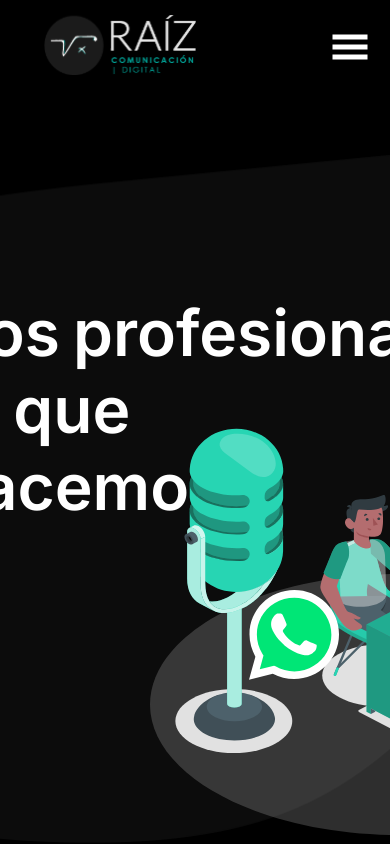
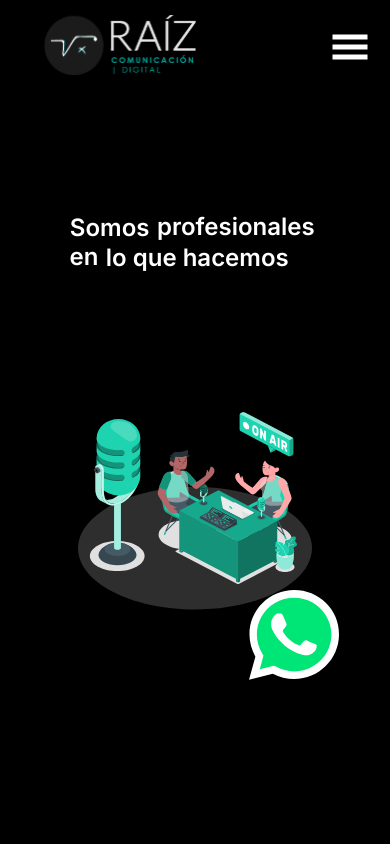
Before and after one commit to jeronimogarcia/ProyectoCoder, a React (Create React App) app: page / in a window 390 px wide. Shown: the top 844 px of the page. Built offline with nearby package versions, Linux system fonts and the light colour scheme.

Commit message:
TitleMediaQuery

```diff
--- a/src/Components/Title/Text.js
+++ b/src/Components/Title/Text.js
@@ -3,6 +3,7 @@ import styles from "./Title.module.css";
 
 const Text = () => {
   return (
+    <div className={styles.TitleMainContainer}>
       <div className={styles.TitleContainer}>
         <div className={styles.UpContainer}>
           <span className={styles.Font}>Somos</span>
@@ -29,7 +30,8 @@ const Text = () => {
             </div>
           </div>
           <div>
-          <span className={styles.Font}>lo que hacemos</span>
+            <span className={`${styles.Font} ${styles.BottomText}` }>lo que hacemos</span>
+          </div>
         </div>
       </div>
     </div>
--- a/src/Components/Title/Title.module.css
+++ b/src/Components/Title/Title.module.css
@@ -5,28 +5,32 @@
   top: 114px;
   display: flex;
   flex-direction: row-reverse;
+  padding-top: 30px;
   height: 1000px;
 }
 
 /* Text */
 
+.TitleMainContainer {
+  width: 50%;
+}
+
 .TitleContainer {
-  right: 15%;
   position: relative;
-  top: 18%;
+  top: 15%;
+  left: 8%;
 }
 
 .TitleContainer span {
   color: white;
 }
 
-.Font{
+.Font {
   font-weight: 600;
   font-size: 64px;
 }
 
-
-.TitleContainer .UpContainer {
+.UpContainer {
   position: relative;
   right: 94px;
 }
@@ -49,7 +53,7 @@
   transform-style: preserve-3d;
 }
 
-.TitleContainer .UpContainer .FlipCard .FlipInner .UpFlipCardFront,
+.UpFlipCardFront,
 .UpFlipCardBack {
   position: absolute;
   width: 100%;
@@ -60,7 +64,7 @@
   backface-visibility: hidden;
 }
 
-.TitleContainer .UpContainer .FlipCard .FlipInner .UpFlipCardFront{
+.UpFlipCardFront {
   position: absolute;
   color: white;
   transform: rotateX(-180deg);
@@ -70,7 +74,7 @@
   animation-fill-mode: forwards;
 }
 
-.TitleContainer .UpContainer .FlipCard .FlipInner .UpFlipCardBack{
+.UpFlipCardBack {
   position: absolute;
   left: 185px;
   display: block;
@@ -85,10 +89,7 @@
 
 /* */
 
-.TitleContainer .BottomContainer{
-}
-
-.TitleContainer .BottomContainer .FlipCard .FlipInner .BottomFlipCardFront,
+.BottomFlipCardFront,
 .BottomFlipCardBack {
   position: absolute;
   width: 100%;
@@ -99,7 +100,7 @@
   backface-visibility: hidden;
 }
 
-.TitleContainer .BottomContainer .FlipCard .FlipInner .BottomFlipCardFront{
+.BottomFlipCardFront {
   position: absolute;
   left: -150px;
   top: 0;
@@ -111,7 +112,7 @@
   animation-fill-mode: forwards;
 }
 
-.TitleContainer .BottomContainer .FlipCard .FlipInner .BottomFlipCardBack {
+.BottomFlipCardBack {
   position: absolute;
   left: -150px;
   top: 0;
@@ -146,19 +147,155 @@
 
 /* Image */
 
-.ImgContainer{
-    padding-top: 30px;
+.ImgContainer {
+  width: 50%;
 }
 
-.Fondo{
+.Fondo {
   position: absolute;
   left: 0;
-    width: 750px;
+  /* width: 750px; */
+  width: 40vw;
+  max-width: 750px;
 }
 
-.Image{
+.Image {
   position: absolute;
-    left: 150px;
-    top: 300px;
-    width: 500px;
+  left: 4%;
+  top: 18%;
+  width: 31vw;
+  max-width: 550px;
 }
+
+@media (max-width: 1250px) {
+  .TitleContainer {
+    top: 16%;
+    left: 8%;
+  }
+
+  .TitleMainContainer {
+   position: relative;
+   left: 31px;
+  }
+
+
+  .UpFlipCardBack {
+    bottom: 59px;
+    left: 132px;
+  }
+
+  .UpFlipCardFront {
+    bottom: 59px;
+    left: 132px;
+  }
+  .BottomFlipCardFront,
+  .BottomFlipCardBack {
+    left: -161px;
+  }
+  .Font {
+    font-size: 48px;
+  }
+
+  .BottomText {
+    position: relative;
+    right: 25px;
+    top: 1px;
+  }
+  .Image {
+    position: absolute;
+    left: 4%;
+    top: 18%;
+    width: 31vw;
+    max-width: 550px;
+  }
+  .FlipCard {
+    height: 60px;
+ }
+}
+
+@media (max-width: 990px) {
+  .MainContainer {
+    padding-top: 90px;
+  }
+  .TitleMainContainer {
+    width: auto;
+  }
+  .Fondo {
+    display: none;
+  }
+  .MainContainer {
+    flex-direction: column;
+    align-items: center;
+  }
+  .ImgContainer {
+    display: flex;
+    align-content: center;
+    justify-content: center;
+    padding-top: 150px;
+  }
+  .Image {
+    position: static;
+    left: 0%;
+    top: 0%;
+    width: 60vw;
+    max-width: 550px;
+  }
+  .Font {
+    font-size: 38px;
+  }
+  .UpFlipCardBack {
+    bottom: 46px;
+    left: 98px;
+  }
+
+  .UpFlipCardFront {
+    bottom: 46px;
+    left: 98px;
+  }
+  .BottomFlipCardFront,
+  .BottomFlipCardBack {
+    left: -166px;
+  }
+  .BottomText {
+    position: relative;
+    right: 39px;
+    top: 1px;
+  }
+}
+
+@media (max-width: 600px) {
+  .TitleContainer {
+    position: relative;
+    top: 15%;
+    left: 16%;
+  }
+  .Font {
+    font-size: 24px;
+  }
+  .TitleMainContainer {
+    position: relative;
+    left: 31px;
+   }
+
+
+   .UpFlipCardBack {
+    bottom: 29px;
+    left: 47px;
+   }
+
+   .UpFlipCardFront {
+    bottom: 30px;
+    left: 47px;
+   }
+   .BottomFlipCardFront,
+   .BottomFlipCardBack {
+     left: -175px;
+   }
+
+  .BottomText {
+    right: 58px;
+  }
+  .FlipCard {
+     height: 40px;
+  }
+}
```
Lines whose indentation alone changed are shown as unchanged.
